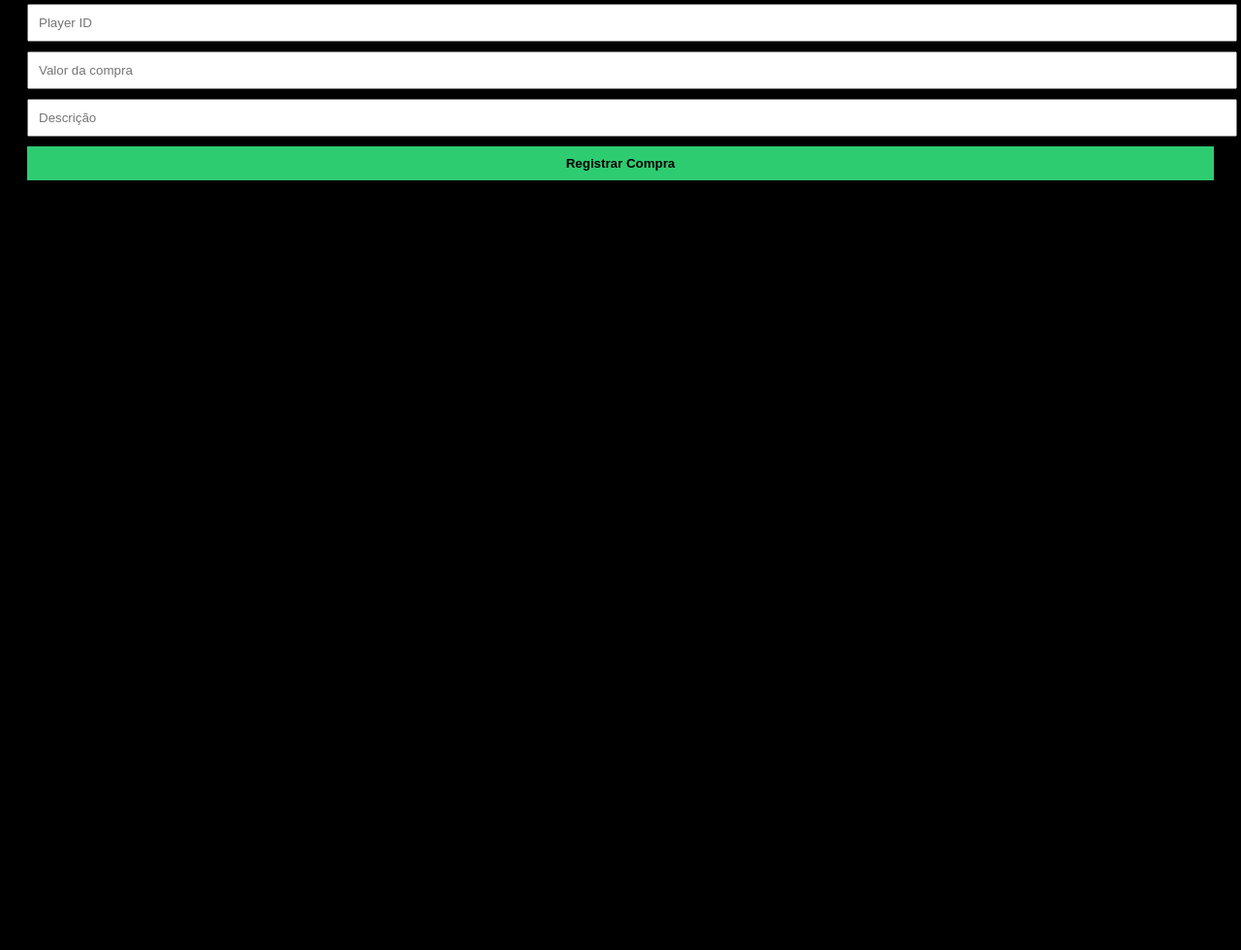
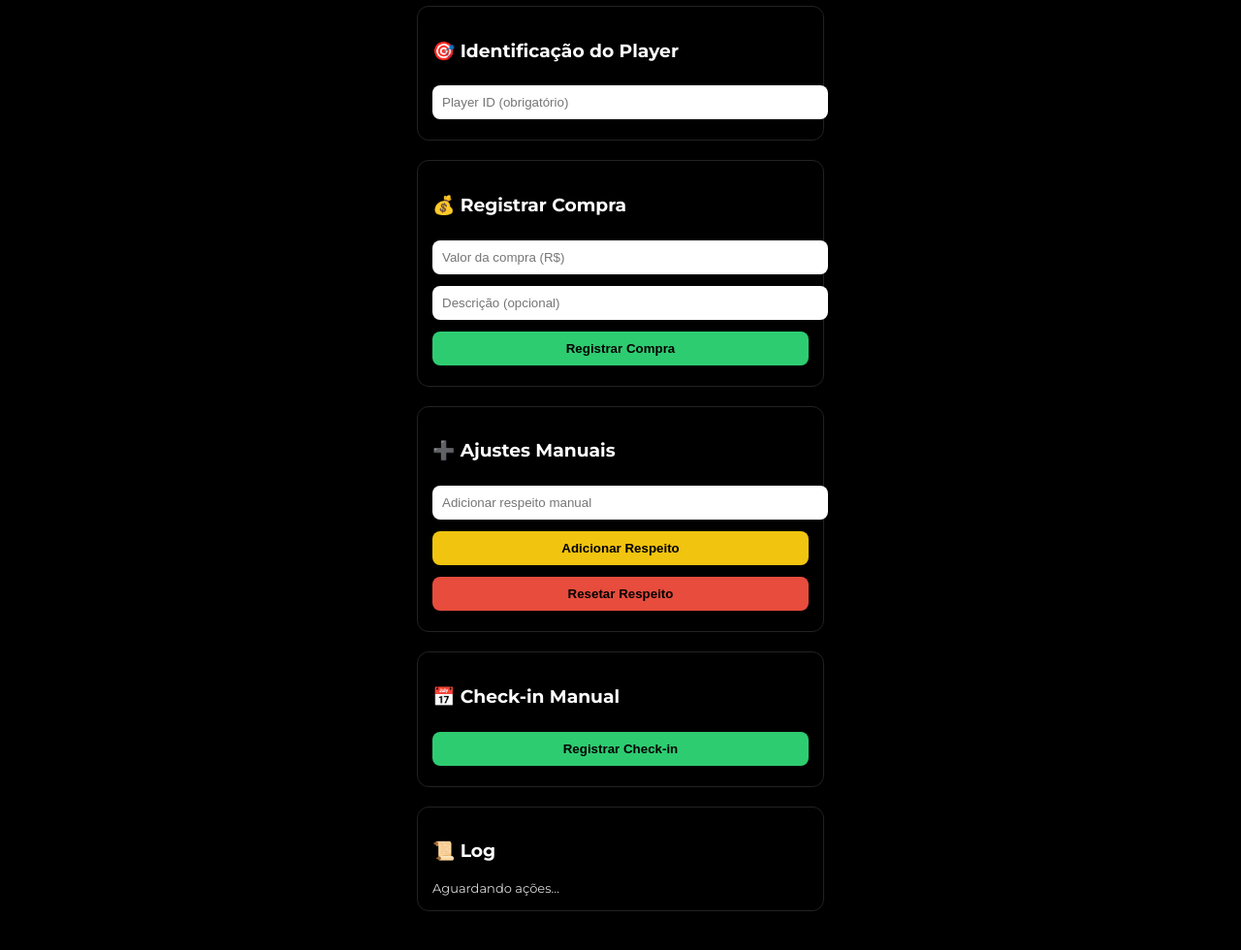
Before and after one commit to bigsmoketabacaria/bigsmoke-nfc, a plain HTML site: page admin.html in a window 1280 px wide. Shown: the part 97-1077 px from the top of the page at 97% size. Before the commit the page ends 800 px from the top, so only its background shows below. Drawn offline with Linux system fonts and the light colour scheme.

Commit message:
Update admin.html

```diff
--- a/admin.html
+++ b/admin.html
@@ -3,6 +3,8 @@
 <head>
 <meta charset="UTF-8">
 <title>Admin | Big Smoke</title>
+
+<link href="https://fonts.googleapis.com/css2?family=Bebas+Neue&family=Montserrat:wght@400;700&display=swap" rel="stylesheet">
 
 <script src="https://www.gstatic.com/firebasejs/10.12.0/firebase-app-compat.js"></script>
 <script src="https://www.gstatic.com/firebasejs/10.12.0/firebase-firestore-compat.js"></script>
@@ -13,28 +15,78 @@ body {
   color:#fff;
   font-family:Montserrat;
   padding:20px;
+  max-width:420px;
+  margin:auto;
+}
+h1 {
+  font-family:Bebas Neue;
+  letter-spacing:2px;
+}
+section {
+  border:1px solid #222;
+  padding:15px;
+  border-radius:12px;
+  margin-bottom:20px;
 }
 input, button {
+  width:100%;
   padding:10px;
-  margin:5px 0;
-  width:100%;
+  margin:6px 0;
+  border-radius:8px;
+  border:none;
 }
 button {
   background:#2ecc71;
-  border:none;
   font-weight:700;
+  cursor:pointer;
+}
+button.alt {
+  background:#f1c40f;
+  color:#000;
+}
+button.danger {
+  background:#e74c3c;
+}
+.log {
+  font-size:13px;
+  opacity:.85;
 }
 </style>
 </head>
+
 <body>
 
-<h2>🛠️ Admin Big Smoke</h2>
+<h1>🛠️ ADMIN BIG SMOKE</h1>
 
-<input id="playerId" placeholder="Player ID">
-<input id="valor" type="number" placeholder="Valor da compra">
-<input id="descricao" placeholder="Descrição">
+<section>
+  <h3>🎯 Identificação do Player</h3>
+  <input id="playerId" placeholder="Player ID (obrigatório)">
+</section>
 
-<button onclick="registrar()">Registrar Compra</button>
+<section>
+  <h3>💰 Registrar Compra</h3>
+  <input id="valorCompra" type="number" placeholder="Valor da compra (R$)">
+  <input id="descricaoCompra" placeholder="Descrição (opcional)">
+  <button onclick="registrarCompra()">Registrar Compra</button>
+</section>
+
+<section>
+  <h3>➕ Ajustes Manuais</h3>
+  <input id="xpManual" type="number" placeholder="Adicionar respeito manual">
+  <button class="alt" onclick="addRespeito()">Adicionar Respeito</button>
+
+  <button class="danger" onclick="resetRespeito()">Resetar Respeito</button>
+</section>
+
+<section>
+  <h3>📅 Check-in Manual</h3>
+  <button onclick="checkin()">Registrar Check-in</button>
+</section>
+
+<section>
+  <h3>📜 Log</h3>
+  <div class="log" id="log">Aguardando ações…</div>
+</section>
 
 <script>
 firebase.initializeApp({
@@ -44,36 +96,97 @@ firebase.initializeApp({
 });
 
 const db = firebase.firestore();
+const log = msg => document.getElementById("log").innerText = msg;
 
-function registrar() {
-  const id = playerId.value;
-  const valor = Number(valor.value);
-  const descricao = descricao.value;
+function getPlayerRef() {
+  const id = document.getElementById("playerId").value.trim();
+  if (!id) throw "Informe o Player ID";
+  return db.collection("players").doc(id);
+}
 
-  const respeito = Math.floor(valor);
+/* 💰 COMPRA */
+async function registrarCompra() {
+  try {
+    const ref = getPlayerRef();
+    const valor = Number(valorCompra.value);
+    if (!valor || valor <= 0) throw "Valor inválido";
 
-  const ref = db.collection("players").doc(id);
+    const desc = descricaoCompra.value || "Compra na Big Smoke";
+    const snap = await ref.get();
+    if (!snap.exists) throw "Player não encontrado";
 
-  ref.get().then(doc => {
-    if (!doc.exists) return alert("Player não encontrado");
+    const p = snap.data();
+    const respeito = Math.floor(valor);
 
-    const p = doc.data();
-
-    ref.update({
+    await ref.update({
       respeito: (p.respeito || 0) + respeito,
       comprasTotal: (p.comprasTotal || 0) + valor
     });
 
-    ref.collection("historico").add({
+    await ref.collection("historico").add({
       tipo: "compra",
       valor,
       respeitoGanho: respeito,
-      descricao,
+      descricao: desc,
       data: new Date()
     });
 
-    alert("Compra registrada com sucesso");
-  });
+    log("✔ Compra registrada com sucesso");
+  } catch (e) {
+    log("❌ " + e);
+  }
+}
+
+/* ➕ RESPEITO MANUAL */
+async function addRespeito() {
+  try {
+    const ref = getPlayerRef();
+    const xp = Number(xpManual.value);
+    if (!xp) throw "Valor inválido";
+
+    const snap = await ref.get();
+    const p = snap.data();
+
+    await ref.update({ respeito: (p.respeito || 0) + xp });
+
+    await ref.collection("historico").add({
+      tipo: "ajuste",
+      respeitoGanho: xp,
+      data: new Date()
+    });
+
+    log("✔ Respeito adicionado");
+  } catch (e) {
+    log("❌ " + e);
+  }
+}
+
+/* 🔁 RESET */
+async function resetRespeito() {
+  try {
+    const ref = getPlayerRef();
+    await ref.update({ respeito: 0, rank: 1 });
+    log("⚠ Respeito resetado");
+  } catch (e) {
+    log("❌ " + e);
+  }
+}
+
+/* 📅 CHECK-IN */
+async function checkin() {
+  try {
+    const ref = getPlayerRef();
+    const hoje = new Date().toISOString().split("T")[0];
+
+    await ref.collection("historico").add({
+      tipo: "checkin",
+      data: hoje
+    });
+
+    log("✔ Check-in registrado");
+  } catch (e) {
+    log("❌ " + e);
+  }
 }
 </script>
 
```
